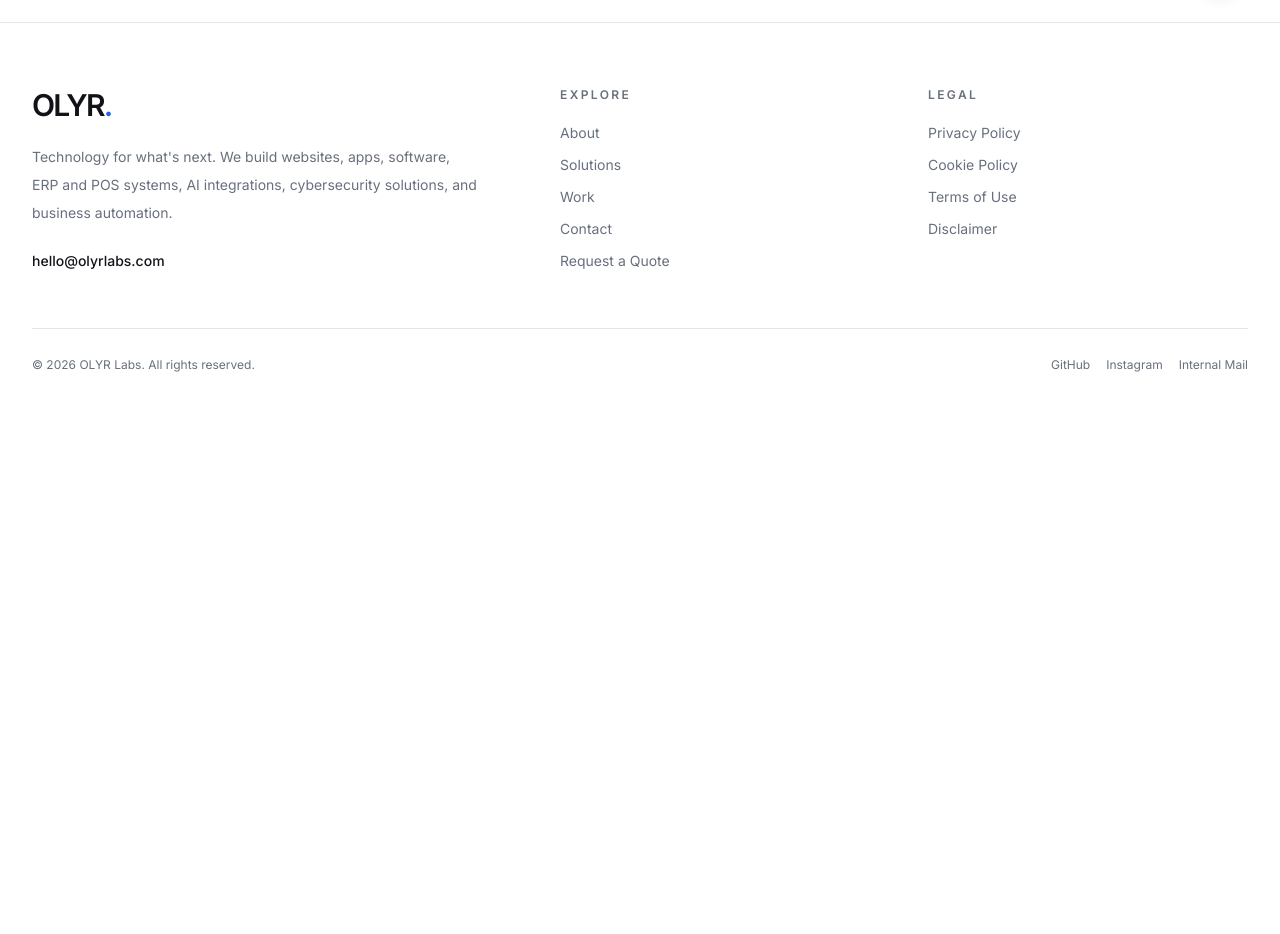
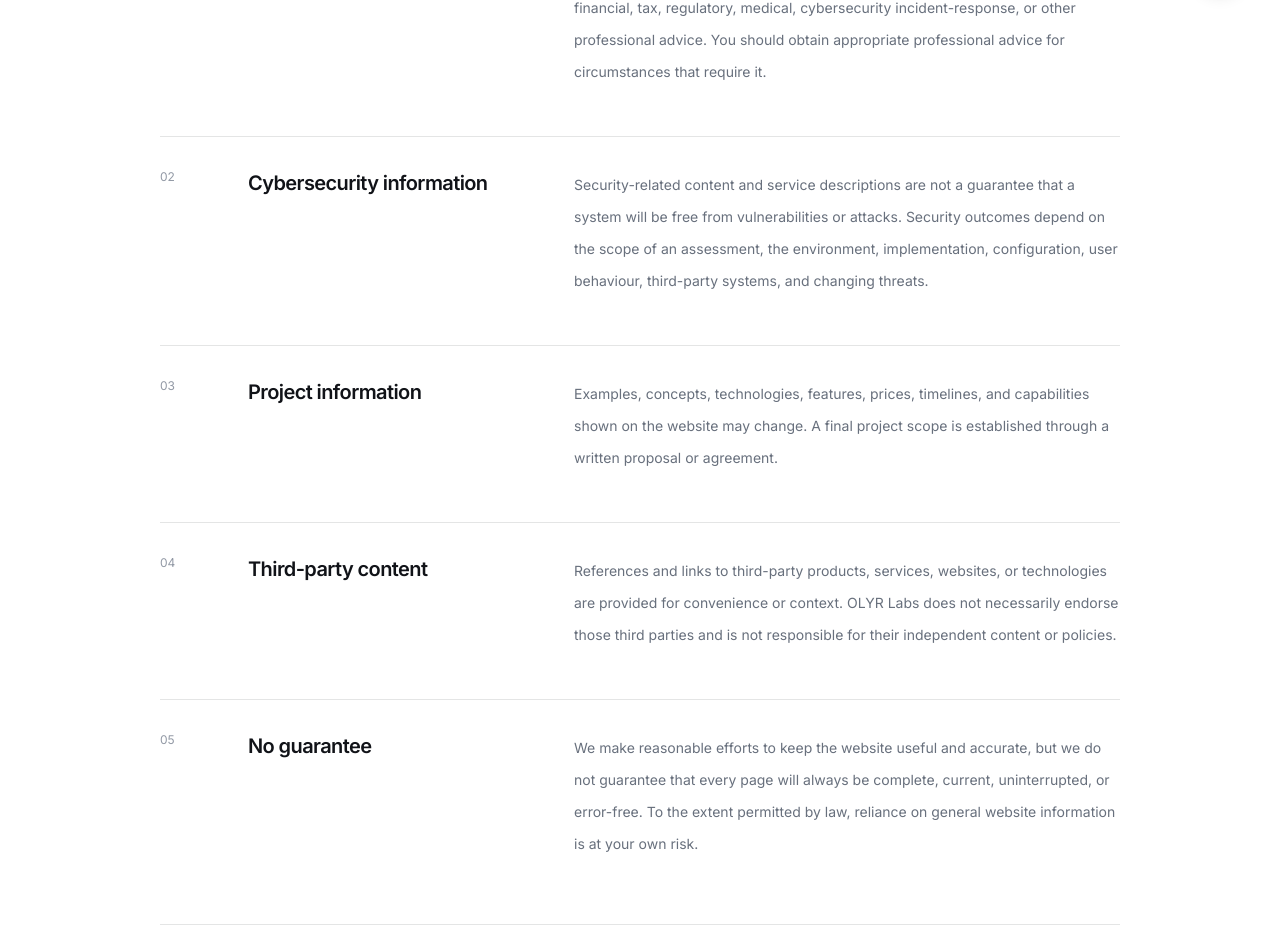
Before and after one commit to OLYR-Labs/website, a Next.js app: page /disclaimer in a window 1280 px wide. Before the commit this address had no page. Shown: the part 778-1712 px from the top of the page. Before the commit the page ends 1215 px from the top, so only its background shows below. Built offline with nearby package versions, Linux system fonts and the light colour scheme.

Commit message:
feat(legal): add OLYR website disclaimer

```diff
--- /dev/null
+++ b/app/disclaimer/page.tsx
@@ -0,0 +1,24 @@
+import LegalPage from "@/components/LegalPage";
+
+export const metadata = {
+  title: "Disclaimer — OLYR Labs",
+  description: "Important information about OLYR Labs website content and services.",
+};
+
+export default function DisclaimerPage() {
+  return (
+    <LegalPage
+      eyebrow="Important information"
+      title="Disclaimer"
+      updated="3 September 2026"
+      intro="The OLYR Labs website describes our capabilities and provides general information about technology services. This disclaimer explains the limits of information published on the site."
+      sections={[
+        { title: "General information", body: <p>Website content is provided for general informational purposes and is not legal, financial, tax, regulatory, medical, cybersecurity incident-response, or other professional advice. You should obtain appropriate professional advice for circumstances that require it.</p> },
+        { title: "Cybersecurity information", body: <p>Security-related content and service descriptions are not a guarantee that a system will be free from vulnerabilities or attacks. Security outcomes depend on the scope of an assessment, the environment, implementation, configuration, user behaviour, third-party systems, and changing threats.</p> },
+        { title: "Project information", body: <p>Examples, concepts, technologies, features, prices, timelines, and capabilities shown on the website may change. A final project scope is established through a written proposal or agreement.</p> },
+        { title: "Third-party content", body: <p>References and links to third-party products, services, websites, or technologies are provided for convenience or context. OLYR Labs does not necessarily endorse those third parties and is not responsible for their independent content or policies.</p> },
+        { title: "No guarantee", body: <p>We make reasonable efforts to keep the website useful and accurate, but we do not guarantee that every page will always be complete, current, uninterrupted, or error-free. To the extent permitted by law, reliance on general website information is at your own risk.</p> },
+      ]}
+    />
+  );
+}
```
